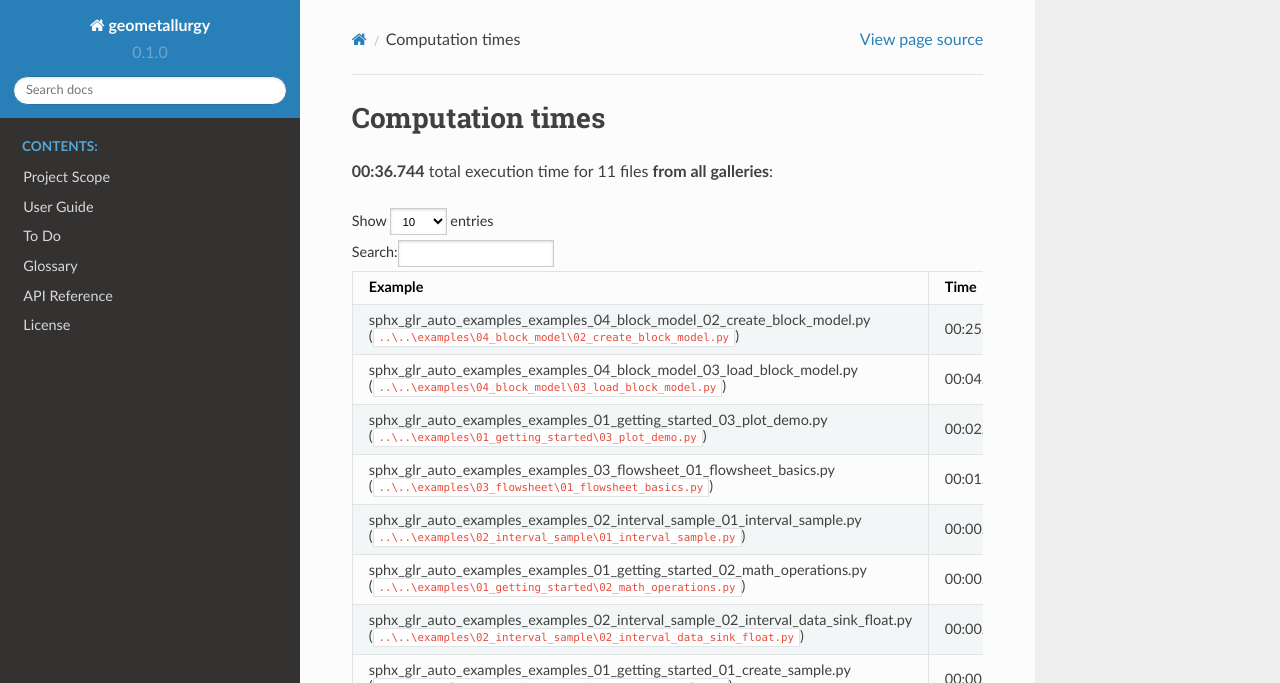
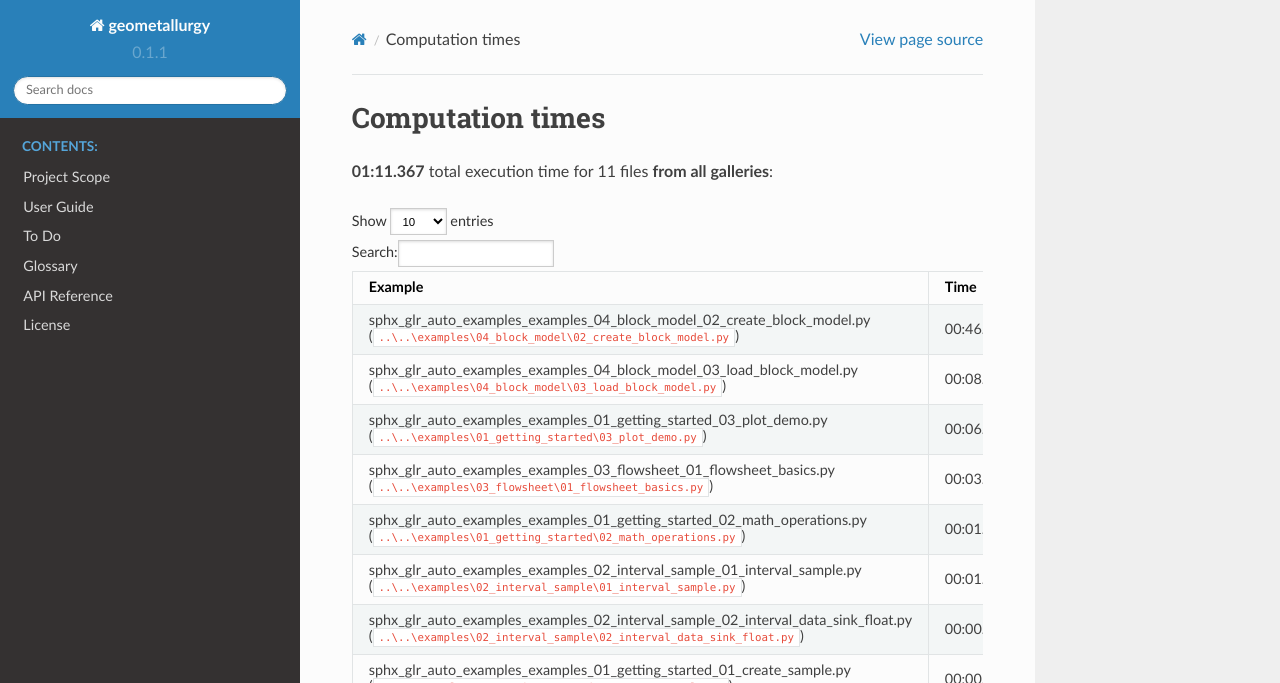
Before and after one commit to elphick/geometallurgy, a Sphinx documentation site: the page built from docs/source/sg_execution_times.rst, in a window 1280 px wide and 997 px high. Shown: the top 683 px of the window. Built offline with Sphinx 7.4.7 and the Read the Docs theme 2.0.0, drawn with Linux system fonts in a browser that asks for light colours; pages that are not in the unit, such as notebooks, are missing from menus; a script that is not in the unit is left out; the version number is read from the project's files by our own code; some of the changed text lies outside the part shown.

```diff
--- a/docs/source/conf.py
+++ b/docs/source/conf.py
@@ -5,18 +5,14 @@
 
 import os
 import sys
-
-sys.path.insert(0, os.path.abspath('../..'))
-
 from pathlib import Path
-
 
 import numpy as np
 import pyvista
 import plotly
 from plotly.io._sg_scraper import plotly_sg_scraper
-from sphinx_gallery.sorting import FileNameSortKey
 
+sys.path.insert(0, os.path.abspath('../..'))
 from elphick import geomet
 
 os.environ["PYVISTA_OFF_SCREEN"] = "True"
@@ -29,7 +25,6 @@ project = 'geometallurgy'
 copyright = '2024, Greg Elphick'
 author = 'Greg Elphick'
 version = geomet.__version__
-
 
 # -- pyvista configuration ---------------------------------------------------
 
--- a/docs/source/sg_execution_times.rst
+++ b/docs/source/sg_execution_times.rst
@@ -6,7 +6,7 @@
 
 Computation times
 =================
-**00:36.744** total execution time for 11 files **from all galleries**:
+**01:11.367** total execution time for 11 files **from all galleries**:
 
 .. container::
 
@@ -33,35 +33,35 @@ Computation times
      - Time
      - Mem (MB)
    * - :ref:`sphx_glr_auto_examples_examples_04_block_model_02_create_block_model.py` (``..\..\examples\04_block_model\02_create_block_model.py``)
-     - 00:25.667
+     - 00:46.906
      - 0.0
    * - :ref:`sphx_glr_auto_examples_examples_04_block_model_03_load_block_model.py` (``..\..\examples\04_block_model\03_load_block_model.py``)
-     - 00:04.207
+     - 00:08.296
      - 0.0
    * - :ref:`sphx_glr_auto_examples_examples_01_getting_started_03_plot_demo.py` (``..\..\examples\01_getting_started\03_plot_demo.py``)
-     - 00:02.871
+     - 00:06.896
      - 0.0
    * - :ref:`sphx_glr_auto_examples_examples_03_flowsheet_01_flowsheet_basics.py` (``..\..\examples\03_flowsheet\01_flowsheet_basics.py``)
-     - 00:01.544
+     - 00:03.337
+     - 0.0
+   * - :ref:`sphx_glr_auto_examples_examples_01_getting_started_02_math_operations.py` (``..\..\examples\01_getting_started\02_math_operations.py``)
+     - 00:01.986
      - 0.0
    * - :ref:`sphx_glr_auto_examples_examples_02_interval_sample_01_interval_sample.py` (``..\..\examples\02_interval_sample\01_interval_sample.py``)
-     - 00:00.961
-     - 0.0
-   * - :ref:`sphx_glr_auto_examples_examples_01_getting_started_02_math_operations.py` (``..\..\examples\01_getting_started\02_math_operations.py``)
-     - 00:00.608
+     - 00:01.957
      - 0.0
    * - :ref:`sphx_glr_auto_examples_examples_02_interval_sample_02_interval_data_sink_float.py` (``..\..\examples\02_interval_sample\02_interval_data_sink_float.py``)
-     - 00:00.356
+     - 00:00.702
      - 0.0
    * - :ref:`sphx_glr_auto_examples_examples_01_getting_started_01_create_sample.py` (``..\..\examples\01_getting_started\01_create_sample.py``)
-     - 00:00.209
+     - 00:00.498
      - 0.0
    * - :ref:`sphx_glr_auto_examples_examples_04_block_model_01_consuming_omf.py` (``..\..\examples\04_block_model\01_consuming_omf.py``)
+     - 00:00.450
+     - 0.0
+   * - :ref:`sphx_glr_auto_examples_examples_06_map_01_mapping.py` (``..\..\examples\06_map\01_mapping.py``)
      - 00:00.187
      - 0.0
-   * - :ref:`sphx_glr_auto_examples_examples_06_map_01_mapping.py` (``..\..\examples\06_map\01_mapping.py``)
-     - 00:00.069
+   * - :ref:`sphx_glr_auto_examples_examples_05_mass_balance_01_mass_balance.py` (``..\..\examples\05_mass_balance\01_mass_balance.py``)
+     - 00:00.152
      - 0.0
-   * - :ref:`sphx_glr_auto_examples_examples_05_mass_balance_01_mass_balance.py` (``..\..\examples\05_mass_balance\01_mass_balance.py``)
-     - 00:00.065
-     - 0.0
```
Also changed, not shown: CHANGELOG.rst (added, +7 -0 lines), pyproject.toml (+19 -1 lines), geomet/__init__.py (deleted), 4 other files.
